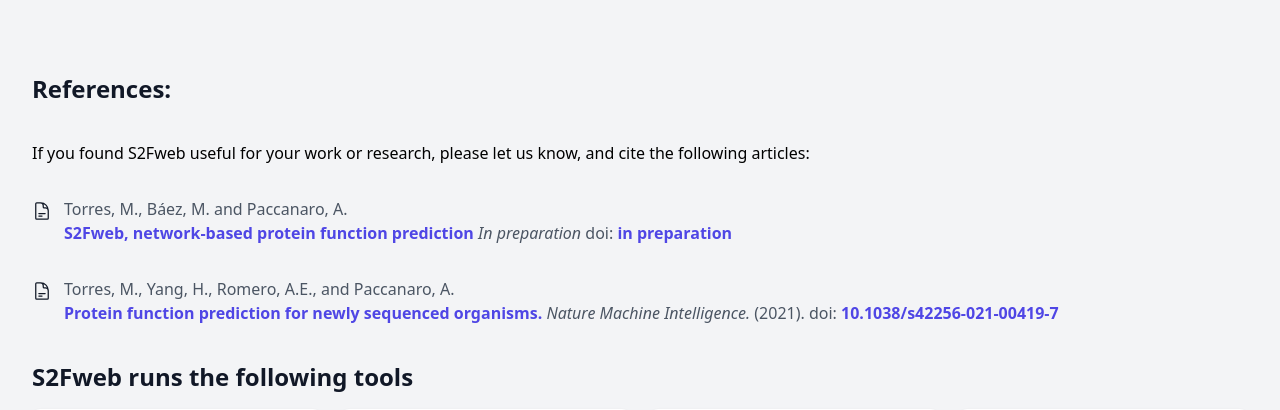
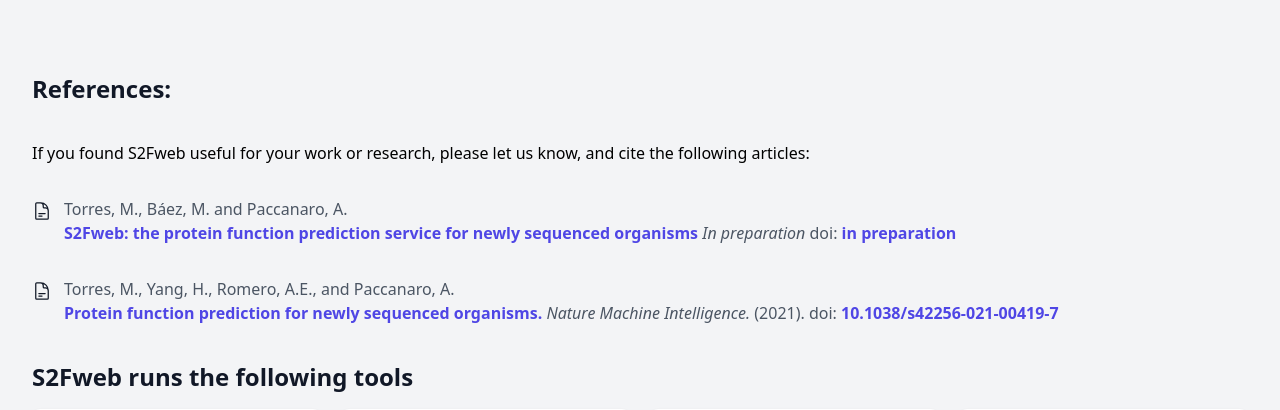
Before and after one commit to paccanarolab/s2f-web, a Python web app: template frontend/base/jinja2/base/about.html in a window 1280 px wide. Shown: the part 323-733 px from the top of the page. Run offline with Jinja, Linux system fonts and the light colour scheme; the template is opened without the code that fills it, so the values that code supplies are empty; style sheets or scripts are compiled from the project's sources.

Commit message:
Update description of S2Fweb in about page for clarity

```diff
--- a/frontend/base/jinja2/base/about.html
+++ b/frontend/base/jinja2/base/about.html
@@ -52,7 +52,7 @@
                 <span>
                     Torres, M., Báez, M. and Paccanaro, A.<br>
                     <a href="#"
-                       class="font-semibold text-indigo-600 hover:text-indigo-400">S2Fweb, network-based protein function prediction</a>
+                       class="font-semibold text-indigo-600 hover:text-indigo-400">S2Fweb: the protein function prediction service for newly sequenced organisms</a>
                     <span class="italic">In preparation</span>
                     doi:
                     <a href="#"
```
